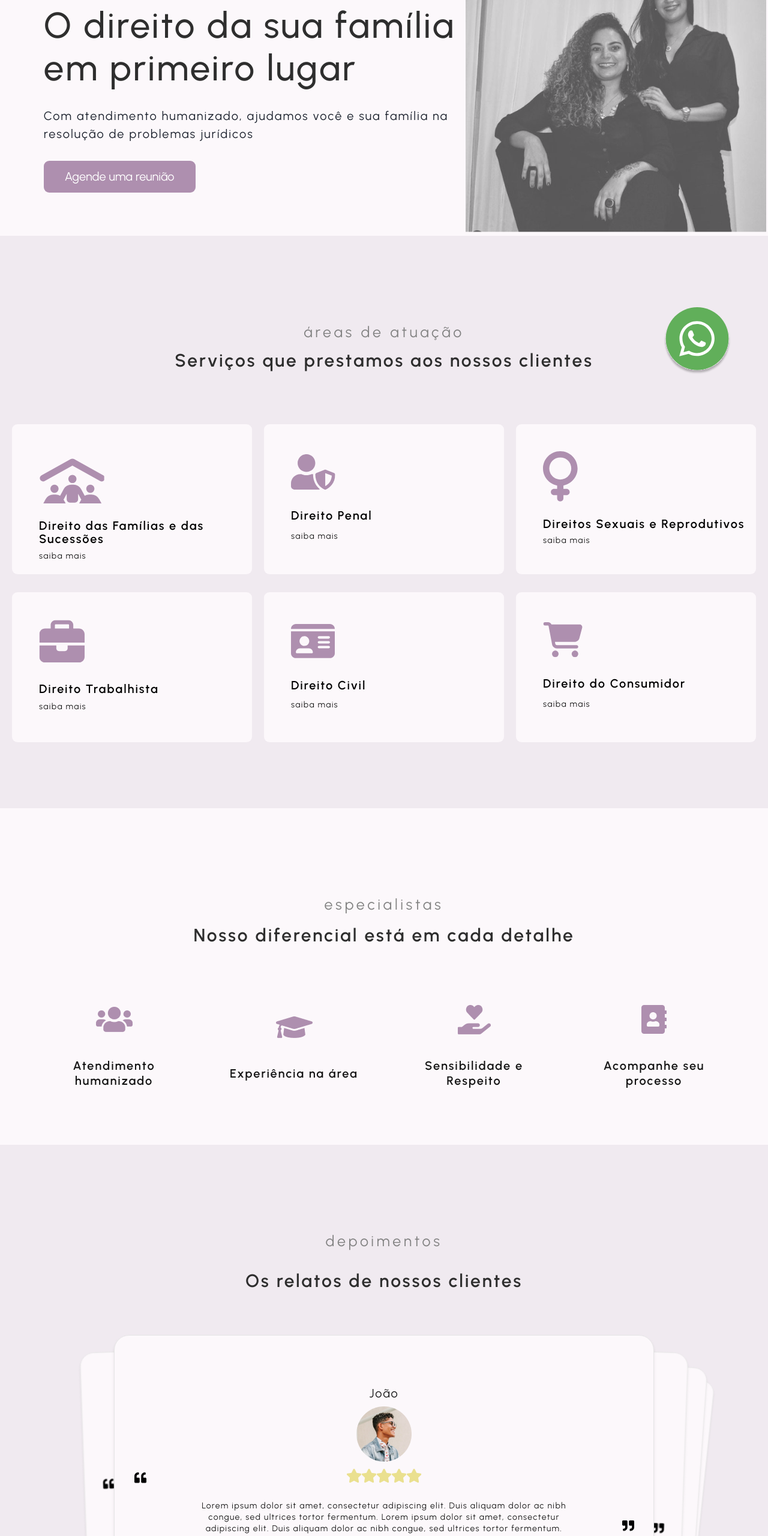
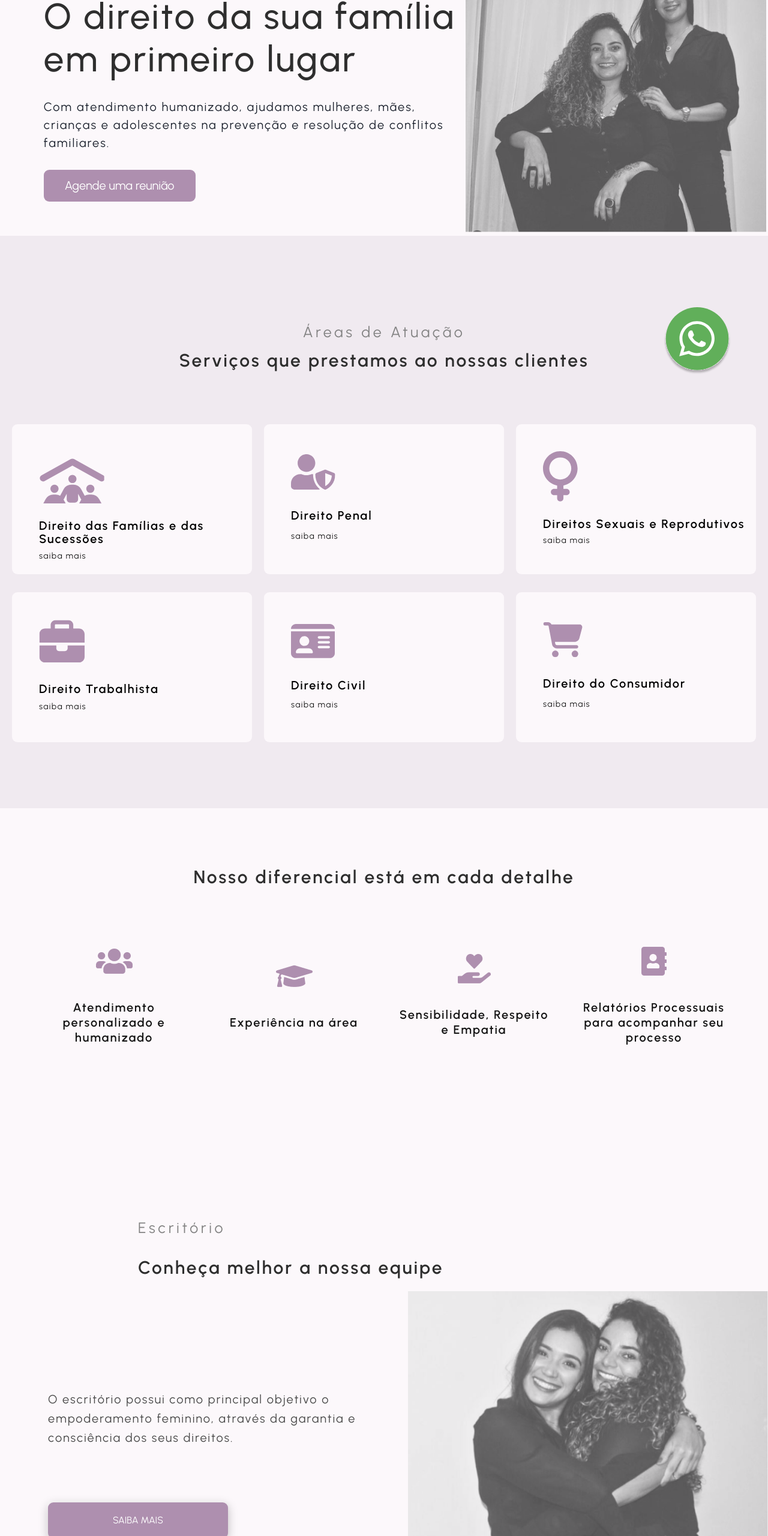
Before and after one commit to matheusdamiao/gatsby-blog, a Gatsby site: page / in a window 1280 px wide. Shown: the part 160-2720 px from the top of the page at 60% size. Built offline with nearby package versions, Linux system fonts and the light colour scheme; Gatsby itself is replaced by a stand-in of ours.

Commit message:
style: update some text content

```diff
--- a/src/components/AreaDeAtuacao.js
+++ b/src/components/AreaDeAtuacao.js
@@ -48,8 +48,8 @@ const AreasDeAtuacao = () => {
 
   return (
     <div className="atuacao-div" id="atuacao">
-      <h2> áreas de atuação </h2>
-      <p> Serviços que prestamos aos nossos clientes </p>
+      <h2> Áreas de Atuação </h2>
+      <p> Serviços que prestamos ao nossas clientes </p>
 
       <div className="wrapperCards">
         <Card icon={cardData[0].icone} title={cardData[0].title}>
--- a/src/components/Depoimentos.js
+++ b/src/components/Depoimentos.js
@@ -75,8 +75,8 @@ const Depoimentos = () => {
     <>
       <div className={style.mainDiv}>
         <div className={style.divTitulo}>
-          <h3> depoimentos </h3>
-          <h1> Os relatos de nossos clientes</h1>
+          <h3> Depoimentos </h3>
+          <h1> Os relatos das nossas clientes</h1>
         </div>
         <div className={style.slider}>
           <Swiper
--- a/src/components/Diferenciais.js
+++ b/src/components/Diferenciais.js
@@ -37,7 +37,7 @@ const Diferenciais = () => {
   const cardInfo = [
     {
       icone: getImage(icone1),
-      title: "Atendimento humanizado",
+      title: "Atendimento personalizado e humanizado",
       // body: "Lorem ipsum  lorem ipsum lorem ipsum  lorem ipsum  lorem ipsum  lorem ipsum  lorem ipsum  lorem ipsum  lorem ipsum",
     },
     {
@@ -47,12 +47,12 @@ const Diferenciais = () => {
     },
     {
       icone: getImage(icone3),
-      title: "Sensibilidade e Respeito",
+      title: "Sensibilidade, Respeito e Empatia",
       // body: "Lorem ipsum  lorem ipsum lorem ipsum  lorem ipsum  lorem ipsum  lorem ipsum  lorem ipsum  lorem ipsum  lorem ipsum",
     },
     {
       icone: getImage(icone4),
-      title: "Acompanhe seu processo",
+      title: "Relatórios Processuais para acompanhar seu processo",
       // body: "Lorem ipsum  lorem ipsum lorem ipsum  lorem ipsum  lorem ipsum  lorem ipsum  lorem ipsum  lorem ipsum  lorem ipsum",
     },
   ]
@@ -60,7 +60,7 @@ const Diferenciais = () => {
   return (
     <div>
       <div className={style.divPrincipal}>
-        <h2 className={style.topico}> especialistas </h2>
+        {/* <h2 className={style.topico}> especialistas </h2> */}
         <p className={style.titulo}> Nosso diferencial está em cada detalhe </p>
 
         <div className={style.cards}>
--- a/src/components/HeroSectionNew.js
+++ b/src/components/HeroSectionNew.js
@@ -12,8 +12,8 @@ const HeroSectionNew = () => {
           <h1> O direito da sua família em primeiro lugar</h1>
           <h3>
             {" "}
-            Com atendimento humanizado, ajudamos você e sua família na resolução
-            de problemas jurídicos{" "}
+            Com atendimento humanizado, ajudamos mulheres, mães, crianças e
+            adolescentes na prevenção e resolução de conflitos familiares.
           </h3>
           <button>
             {" "}
--- a/src/components/Page.js
+++ b/src/components/Page.js
@@ -6,17 +6,16 @@ const Page = () => {
   return (
     <div className={style.divPrincipal}>
       <div className={style.titulo}>
-        <h3> escritório </h3>
-        <h1> Conheça nossa equipe</h1>
+        <h3> Escritório </h3>
+        <h1> Conheça melhor a nossa equipe</h1>
       </div>
 
       <div className={style.textoEfoto}>
         <div className={style.divTexto}>
           <p>
             {" "}
-            Especialistas em direito da famiília, as advogadas Vanessa Cupullile
-            e Thaís Medeiros possuem em comum a atenção e o cuidado para lidar
-            com cada caso.{" "}
+            O escritório possui como principal objetivo o empoderamento
+            feminino, através da garantia e consciência dos seus direitos.
           </p>
 
           <a href="/sobre">
--- a/src/components/Page.module.css
+++ b/src/components/Page.module.css
@@ -6,7 +6,7 @@
     display: flex;
     flex-direction: column;
     padding-left: 80px;
-    margin-top: 100px;
+    margin-top: 200px;
 }
 
 
--- a/src/components/style.scss
+++ b/src/components/style.scss
@@ -1827,8 +1827,8 @@ a {
     margin-top: 100px;
     align-items: flex-start;
     justify-content: center;
-    background-color: rgba(246, 224, 246, 1);
-    height: 350px;
+    background-color: #F0EAF0;
+    height: 400px;
     width: 100%;
     padding-left: 40px;
 
--- a/src/pages/index.js
+++ b/src/pages/index.js
@@ -46,8 +46,8 @@ const Index = () => {
         <HeroSectionNew />
         <AreasDeAtuacao />
         <Diferenciais />
+        <Page />
         <Depoimentos />
-        <Page />
         <NewBlogSection />
         <FormSection />
         <Footer />
```
Also changed, not shown: src/pages/areasdeatuacao.js (+5 -2 lines).
